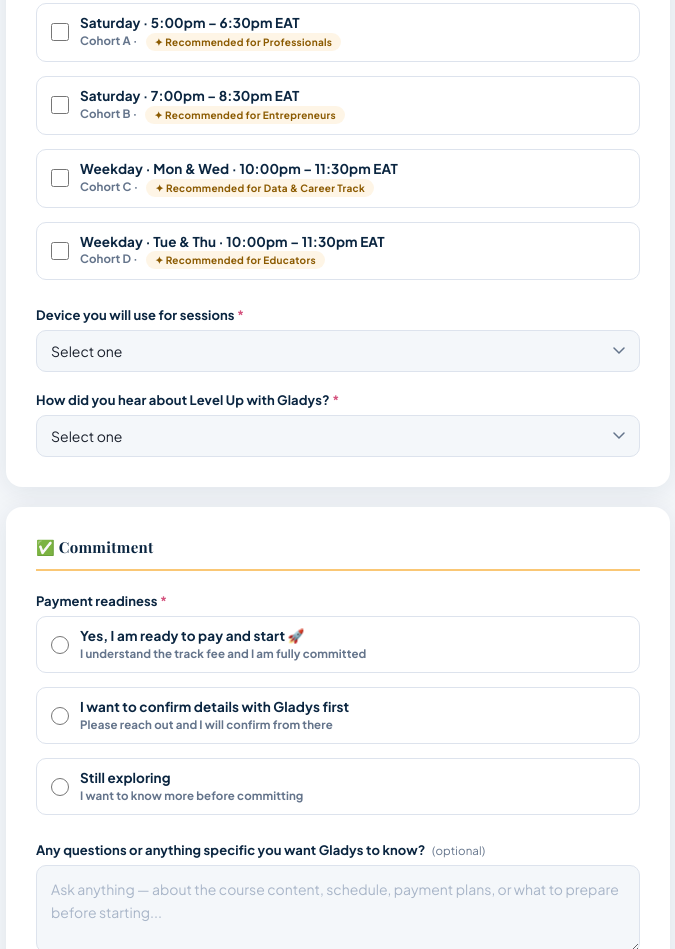
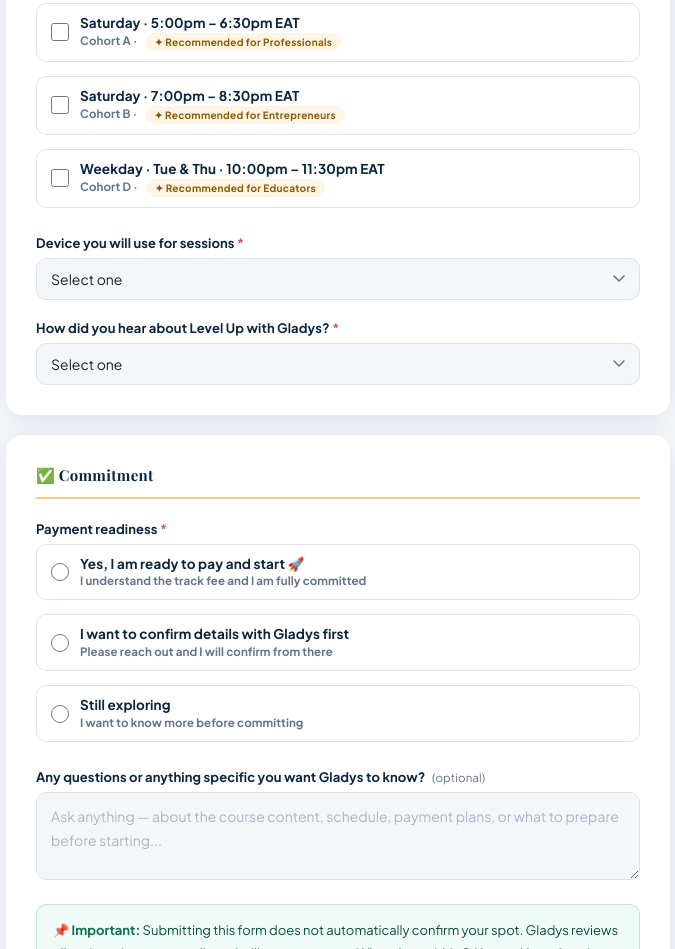
Before and after one commit to gladyswambura/Level_up_with_gladys, a plain HTML site: page index.html in a window 1280 px wide. Shown: the part 3084-4033 px from the top of the page, without its empty margins (302-977 px from the left). Drawn offline with nearby package versions, Linux system fonts and the light colour scheme.

Commit message:
remove label

```diff
--- a/index.html
+++ b/index.html
@@ -638,13 +638,13 @@ input::placeholder, textarea::placeholder { color: #A8B5C8; }
           </div>
         </label>
 
-        <label class="c-item">
+        <!-- <label class="c-item">
           <input type="checkbox" name="Sessions" value="Weekday Monday & Wednesday 10:00pm – 11:30pm EAT"/>
           <div class="c-label">
             <strong>Weekday · Mon &amp; Wed · 10:00pm – 11:30pm EAT</strong>
             <small>Cohort C · <span class="rec-badge">✦ Recommended for Data &amp; Career Track</span></small>
           </div>
-        </label>
+        </label> -->
 
         <label class="c-item">
           <input type="checkbox" name="Sessions" value="Weekday Tuesday & Thursday 10:00pm – 11:30pm EAT"/>
```
